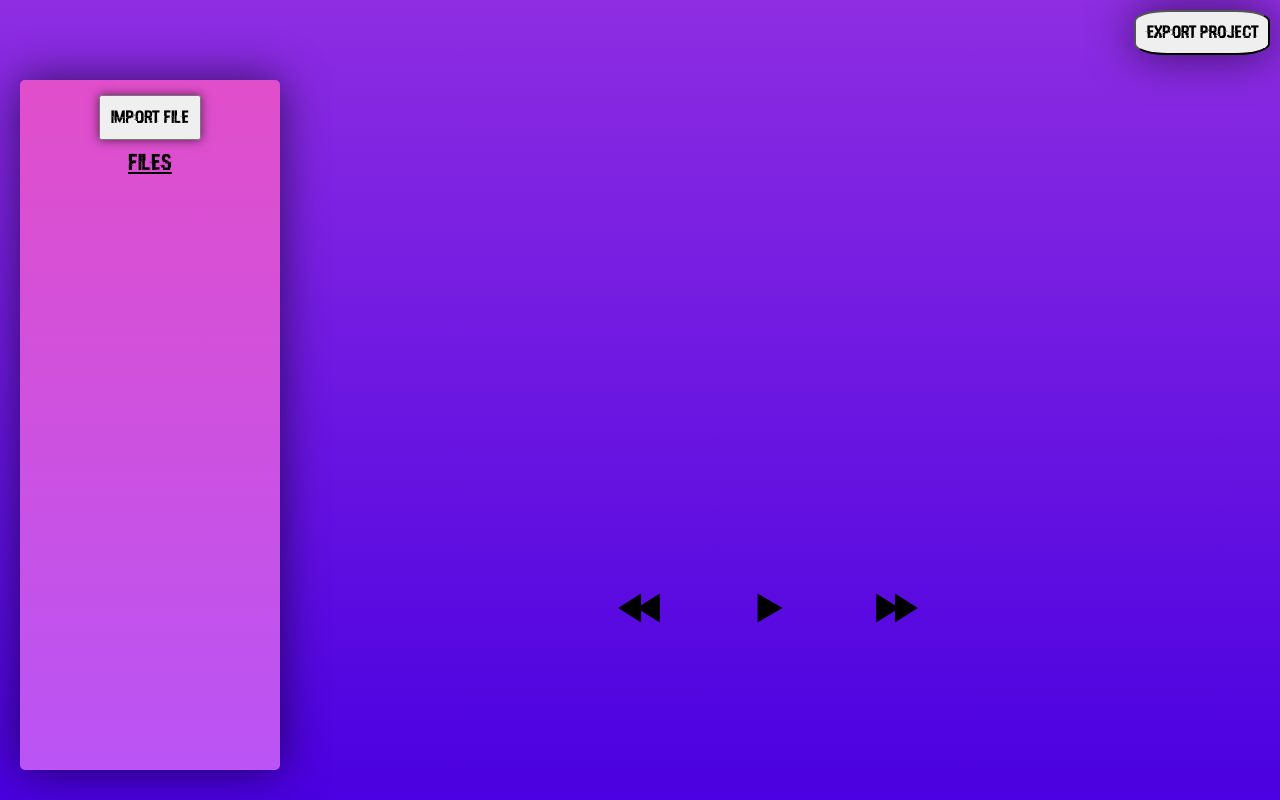
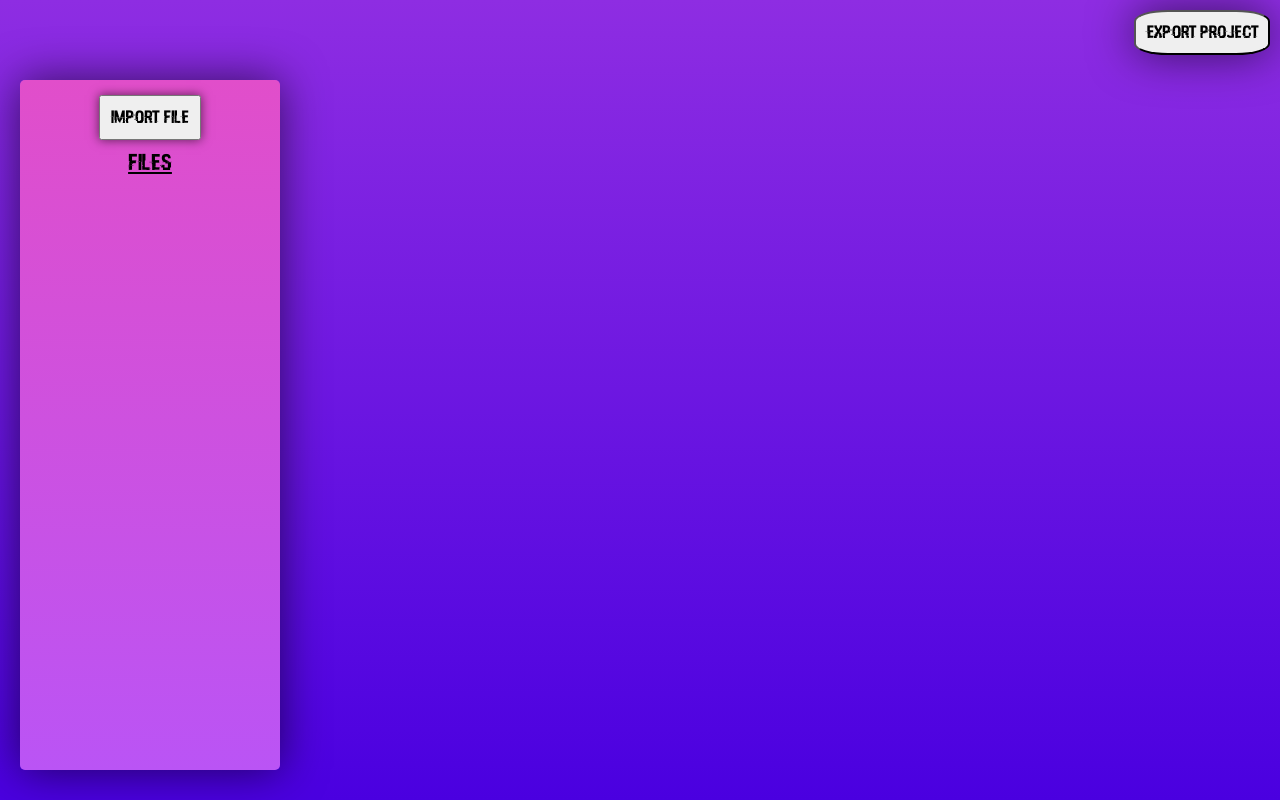
Before and after one commit to brentonjackson/quick-muse, a React (Create React App) app: page / in a window 1280 px wide. Built offline with nearby package versions, Linux system fonts and the light colour scheme.

Commit message:
render media buttons conditionally

```diff
--- a/src/App.js
+++ b/src/App.js
@@ -7,16 +7,10 @@ import { useState } from "react";
 function App() {
   const [selectedTrack, setSelectedTrack] = useState(0);
   const [isLoaded, setIsLoaded] = useState(false);
-  const [isPaused, setIsPaused] = useState(true);
 
   return (
     <div id="parent">
-      <ButtonOverlay
-        isPaused={isPaused}
-        setIsPaused={setIsPaused}
-        isLoaded={isLoaded}
-        selectedTrack={selectedTrack}
-      />
+      <ButtonOverlay isLoaded={isLoaded} selectedTrack={selectedTrack} />
       <FilePane
         setIsLoaded={setIsLoaded}
         setSelected={setSelectedTrack}
--- a/src/components/ButtonOverlay.js
+++ b/src/components/ButtonOverlay.js
@@ -1,15 +1,10 @@
 import PlayerControls from "./PlayerControls";
 
-function ButtonOverlay({ isLoaded, isPaused, setIsPaused, selectedTrack }) {
+function ButtonOverlay({ isLoaded, selectedTrack }) {
   return (
     <div id="button-overlay">
       <button id="export-button">Export Project</button>
-      <PlayerControls
-        isLoaded={isLoaded}
-        isPaused={isPaused}
-        setIsPaused={setIsPaused}
-        selectedTrack={selectedTrack}
-      />
+      <PlayerControls isLoaded={isLoaded} selectedTrack={selectedTrack} />
     </div>
   );
 }
--- a/src/components/PlayerControls.js
+++ b/src/components/PlayerControls.js
@@ -1,15 +1,15 @@
-function PlayerControls({ isLoaded, isPaused, setIsPaused, selectedTrack }) {
+function PlayerControls({ isLoaded, selectedTrack }) {
   function play() {
     if (!document.querySelector(".soundbar")) {
       return;
     }
     let element = document.querySelector(`#soundbar-${selectedTrack}`);
     element.paused ? element.play() : element.pause();
-    setIsPaused(element.paused);
   }
 
   return (
     <div id="player-control-wrapper">
+      {isLoaded && (
         <div id="player-controls">
           <span id="rewind-button"></span>
           <span
@@ -20,10 +20,12 @@ function PlayerControls({ isLoaded, isPaused, setIsPaused, selectedTrack }) {
                   : "pause-button"
                 : "play-button"
             }
+            // render play or pause based on state of selected song
             onClick={selectedTrack != null ? play : null}
           ></span>
           <span id="fast-forward-button"></span>
         </div>
+      )}
     </div>
   );
 }
```
Lines whose indentation alone changed are shown as unchanged.
